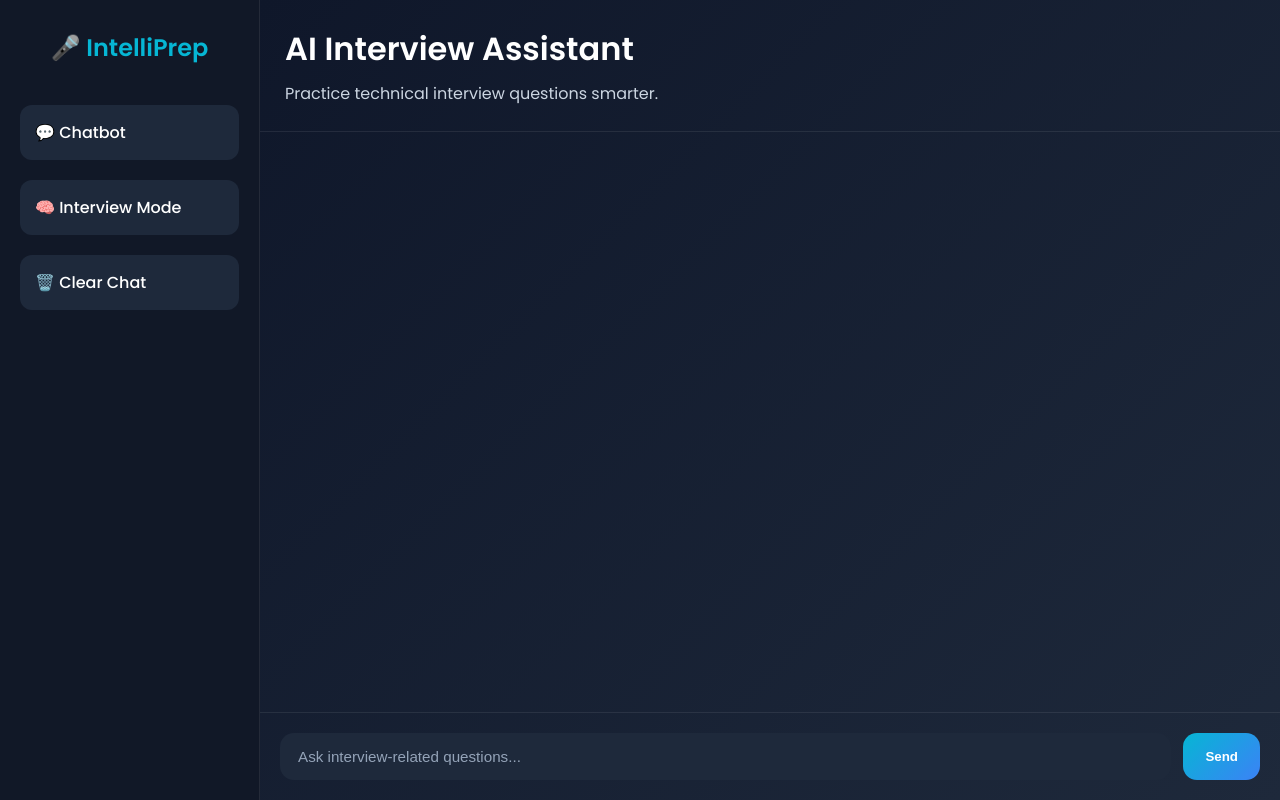
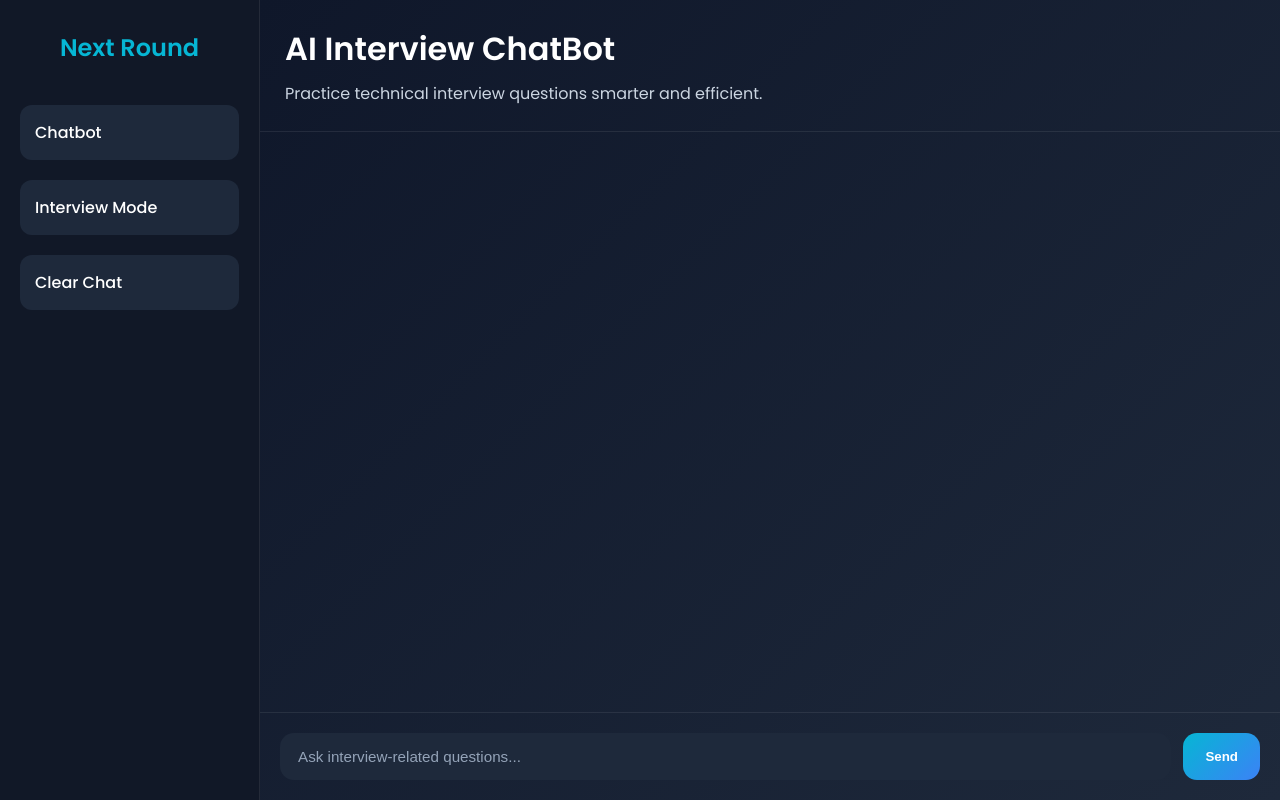
Before and after one commit to kanmani2610/CodeAlpha_Chatbot-for-FAQs, a Flask app: page / in a window 1280 px wide. Run offline with Flask 3, Linux system fonts and the light colour scheme; parts of the project's set-up code (start-up, migrations or seed data) failed here and were passed over.

Commit message:
Updated headings and comments

```diff
--- a/templates/index.html
+++ b/templates/index.html
@@ -7,7 +7,7 @@
 
     <meta name="viewport" content="width=device-width, initial-scale=1.0">
 
-    <title>AI Interview Simulator</title>
+    <title>AI Interview ChatBot</title>
 
     <link rel="stylesheet" href="{{ url_for('static', filename='style.css') }}">
 
@@ -17,29 +17,29 @@
 
 <div class="app-container">
 
-    <!-- Sidebar -->
+
 
     <div class="sidebar">
 
-        <h2>🎤 IntelliPrep</h2>
+        <h2>Next Round</h2>
 
-        <a href="/">💬 Chatbot</a>
+        <a href="/"> Chatbot</a>
 
-        <a href="/interview">🧠 Interview Mode</a>
+        <a href="/interview">Interview Mode</a>
 
-        <a href="/clear">🗑️ Clear Chat</a>
+        <a href="/clear">Clear Chat</a>
 
     </div>
 
-    <!-- Main Chat Area -->
+
 
     <div class="chat-container">
 
         <div class="chat-header">
 
-            <h1>AI Interview Assistant</h1>
+            <h1>AI Interview ChatBot</h1>
 
-            <p>Practice technical interview questions smarter.</p>
+            <p>Practice technical interview questions smarter and efficient.</p>
 
         </div>
 
```
Also changed, not shown: templates/interview.html (+7 -7 lines).
